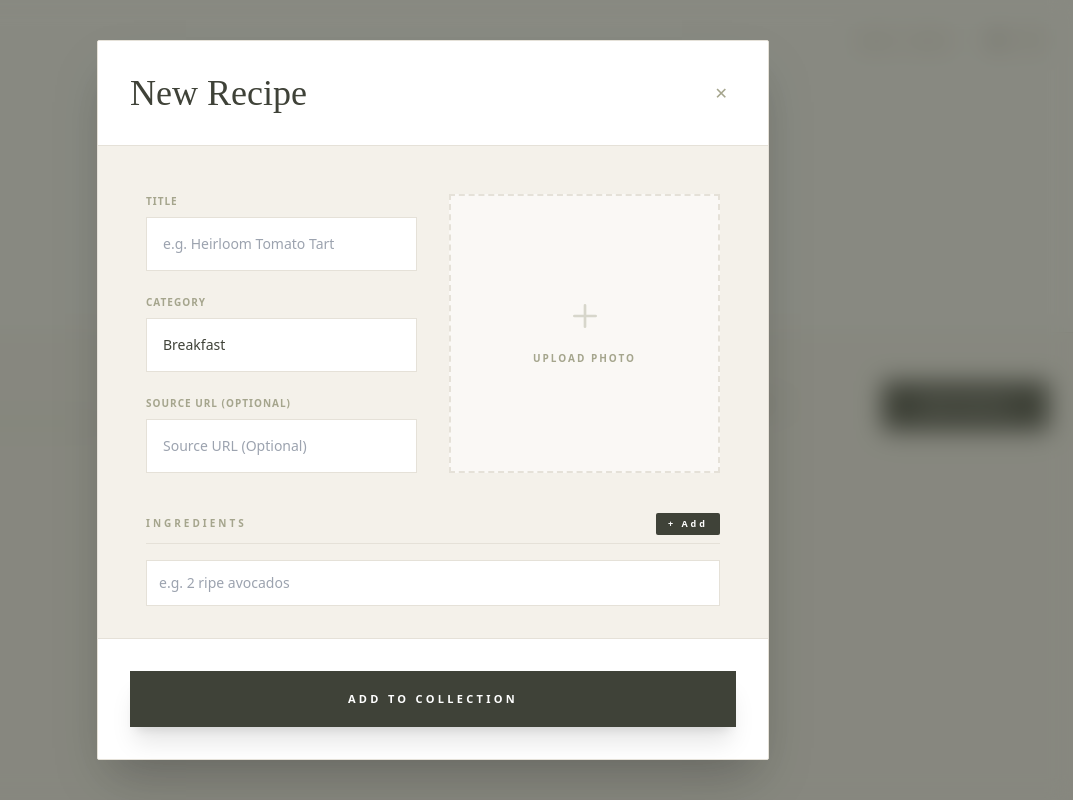
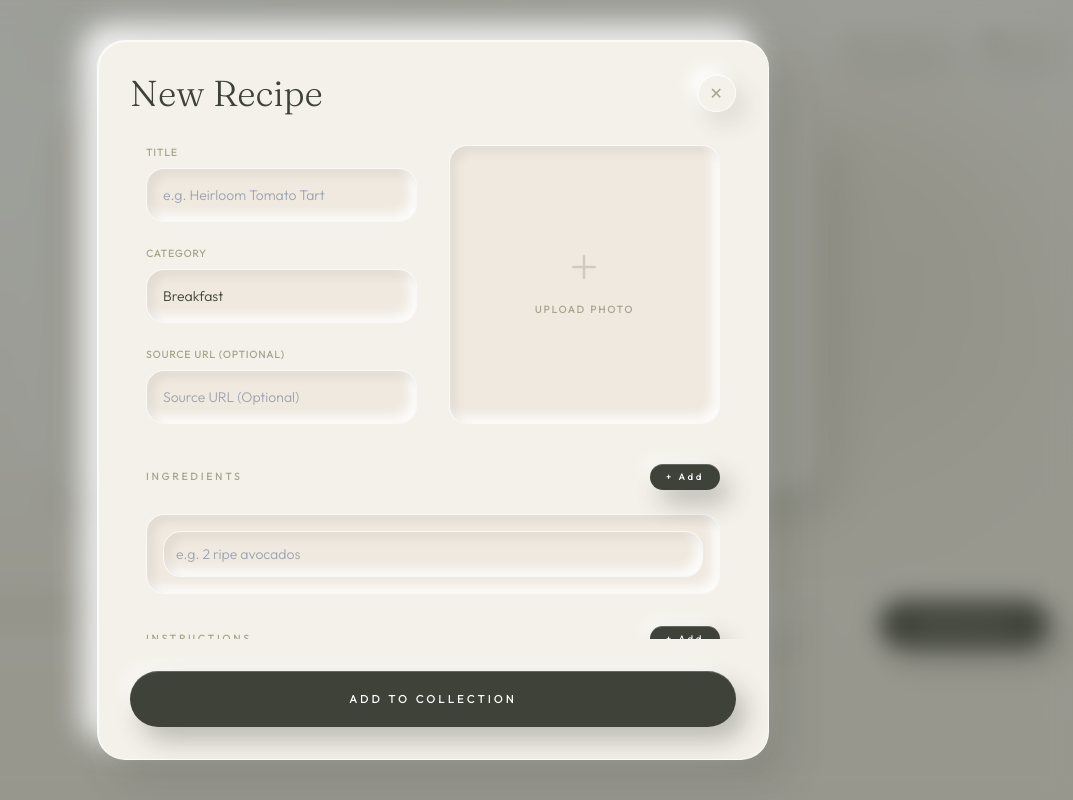
Before and after one commit to Dkerget/Cook-Book, a React (Vite) app: page / in a window 1280 px wide. Both pictures are taken after typing "Sample" into the empty fields and a click on the button "ADD RECIPE". Shown: the top 800 px of the page, without its empty margins (207-1280 px from the left). Built offline with nearby package versions, Linux system fonts and the light colour scheme.

Commit message:
Update soft clay UI

```diff
--- a/App.tsx
+++ b/App.tsx
@@ -32,6 +32,9 @@ const App: React.FC = () => {
 
   const fileInputRef = useRef<HTMLInputElement>(null);
   const t = translations[lang];
+  const titleWords = t.title.split(' ');
+  const lastWord = titleWords.length > 1 ? titleWords.pop() : titleWords[0];
+  const firstWords = titleWords.join(' ');
 
   useEffect(() => { localStorage.setItem(LANG_KEY, lang); }, [lang]);
   useEffect(() => { localStorage.setItem(STORAGE_KEY, JSON.stringify(recipes)); }, [recipes]);
@@ -70,9 +73,15 @@ const App: React.FC = () => {
   };
 
   return (
-    <div className="min-h-screen pb-20 selection:bg-[#3f4238] selection:text-white">
+    <div className="relative min-h-screen pb-20 selection:bg-[#3f4238] selection:text-white">
+      <div className="pointer-events-none absolute inset-0 -z-10 overflow-hidden">
+        <div className="clay-float absolute -top-32 -left-16 h-72 w-72 rounded-[48px] bg-white/50 blur-2xl"></div>
+        <div className="clay-float-slow absolute top-24 right-10 h-96 w-96 rounded-full bg-[#e8e2d8]/80 blur-3xl"></div>
+        <div className="absolute bottom-0 left-1/3 h-80 w-80 rounded-[64px] bg-white/40 blur-2xl"></div>
+      </div>
+
       <div className="fixed top-6 right-6 z-50 flex items-center gap-6">
-        <div className="flex gap-4 text-[9px] font-bold uppercase tracking-widest text-[#a5a58d] bg-[#f4f1ea]/80 backdrop-blur-sm p-2 rounded-sm border border-[#e5e1d8]">
+        <div className="clay-chip flex gap-4 text-[9px] font-bold uppercase tracking-widest text-[#a5a58d] px-4 py-2">
           <button
             className="hover:text-[#3f4238] transition-colors"
             onClick={() => {
@@ -110,26 +119,42 @@ const App: React.FC = () => {
             }}
           />
         </div>
-        <div className="flex gap-2 text-[10px] font-bold text-[#a5a58d] bg-[#f4f1ea]/80 backdrop-blur-sm p-2 rounded-sm border border-[#e5e1d8]">
+        <div className="clay-chip flex gap-2 text-[10px] font-bold text-[#a5a58d] px-4 py-2">
           <button onClick={() => setLang('en')} className={lang === 'en' ? 'text-[#3f4238]' : ''}>EN</button>
           <span className="opacity-20">|</span>
           <button onClick={() => setLang('ru')} className={lang === 'ru' ? 'text-[#3f4238]' : ''}>RU</button>
         </div>
       </div>
 
-      <header className="pt-24 pb-16 text-center border-b border-[#e5e1d8] mb-12 px-4 bg-white/30">
-        <h1 className="serif text-7xl md:text-9xl text-[#3f4238] mb-6 tracking-tight">{t.title}</h1>
-        <p className="text-[11px] md:text-sm uppercase tracking-[0.5em] text-[#a5a58d] font-bold">{t.subtitle}</p>
+      <header className="pt-28 pb-16 text-center mb-10 px-4">
+        <div className="mx-auto max-w-3xl clay-surface px-6 md:px-10 py-10 md:py-14">
+          <p className="text-[10px] md:text-xs uppercase tracking-[0.6em] text-[#a5a58d] font-bold mb-6">
+            {t.subtitle}
+          </p>
+          <h1 className="serif text-5xl md:text-7xl lg:text-8xl text-[#3f4238] tracking-tight">
+            <span className="block">{firstWords || lastWord}</span>
+            {firstWords && (
+              <span className="block text-2xl md:text-4xl lg:text-5xl uppercase tracking-[0.6em] text-[#a5a58d] mt-4">
+                {lastWord}
+              </span>
+            )}
+          </h1>
+          <div className="mt-8 flex flex-wrap justify-center gap-3 text-[10px] uppercase tracking-[0.35em] text-[#a5a58d] font-semibold">
+            <span className="clay-chip px-4 py-2">Soft Clay</span>
+            <span className="clay-chip px-4 py-2">Neumorphic</span>
+            <span className="clay-chip px-4 py-2">Kitchen Rituals</span>
+          </div>
+        </div>
       </header>
 
-      <div className="max-w-7xl mx-auto px-6 mb-16 flex flex-col md:flex-row gap-8 justify-between items-center">
-        <div className="relative w-full md:max-w-xs">
+      <div className="max-w-7xl mx-auto px-6 mb-14 flex flex-col md:flex-row gap-8 justify-between items-center">
+        <div className="relative w-full md:max-w-xs clay-inset px-5 py-4">
           <input
             type="text"
             placeholder={t.search}
             value={searchQuery}
             onChange={(e) => setSearchQuery(e.target.value)}
-            className="w-full bg-transparent border-b border-[#a5a58d] pb-3 text-[#3f4238] focus:outline-none focus:border-[#3f4238] transition-all placeholder:opacity-50"
+            className="w-full bg-transparent text-[#3f4238] focus:outline-none placeholder:opacity-50 text-sm tracking-wide"
           />
         </div>
         <div className="flex flex-wrap justify-center gap-3">
@@ -137,8 +162,8 @@ const App: React.FC = () => {
             <button
               key={cat}
               onClick={() => setActiveCategory(cat as any)}
-              className={`px-5 py-2 rounded-full text-[10px] font-bold uppercase tracking-widest border transition-all duration-300 ${
-                activeCategory === cat ? 'bg-[#3f4238] text-white border-[#3f4238] shadow-md' : 'text-[#a5a58d] border-[#e5e1d8] hover:border-[#a5a58d]'
+              className={`px-5 py-2 rounded-full text-[10px] font-bold uppercase tracking-widest transition-all duration-300 clay-chip ${
+                activeCategory === cat ? 'bg-[#3f4238] text-white border-[#3f4238]' : 'text-[#a5a58d] hover:text-[#3f4238]'
               }`}
             >
               {cat === 'All' ? t.all : t[cat as Category]}
@@ -147,7 +172,7 @@ const App: React.FC = () => {
         </div>
         <button
           onClick={() => setIsAddModalOpen(true)}
-          className="px-10 py-4 bg-[#3f4238] text-white text-[11px] uppercase font-bold tracking-[0.2em] rounded-sm hover:bg-[#525547] transition-all shadow-lg active:scale-95"
+          className="px-10 py-4 text-white text-[11px] uppercase font-bold tracking-[0.25em] clay-press hover:brightness-110 transition-all active:scale-95"
         >
           {t.addRecipe}
         </button>
@@ -196,9 +221,11 @@ const App: React.FC = () => {
         />
       )}
 
-      <footer className="mt-32 pt-20 border-t border-[#e5e1d8] px-6 max-w-7xl mx-auto text-center opacity-40 pb-20">
-        <div className="serif text-4xl text-[#3f4238] mb-4 tracking-wide">{t.footerNote}</div>
-        <div className="text-[9px] uppercase tracking-[0.6em] text-[#a5a58d] font-bold">{t.curated}</div>
+      <footer className="mt-32 pt-20 px-6 max-w-7xl mx-auto text-center pb-20">
+        <div className="clay-surface inline-flex flex-col items-center px-10 py-8">
+          <div className="serif text-3xl md:text-4xl text-[#3f4238] mb-4 tracking-wide">{t.footerNote}</div>
+          <div className="text-[9px] uppercase tracking-[0.6em] text-[#a5a58d] font-bold">{t.curated}</div>
+        </div>
       </footer>
     </div>
   );
--- a/components/AddRecipeModal.tsx
+++ b/components/AddRecipeModal.tsx
@@ -27,31 +27,31 @@ export const AddRecipeModal: React.FC<AddRecipeModalProps> = ({ onClose, lang, o
   };
 
   return (
-    <div className="fixed inset-0 z-[60] flex items-center justify-center p-4 bg-[#3f4238]/60 backdrop-blur-md overflow-y-auto">
-      <div className="bg-[#f4f1ea] w-full max-w-2xl max-h-[90vh] flex flex-col rounded-sm shadow-2xl overflow-hidden border border-[#e5e1d8]">
-        <div className="p-8 border-b border-[#e5e1d8] flex justify-between items-center bg-white">
+    <div className="fixed inset-0 z-[60] flex items-center justify-center p-4 bg-[#3f4238]/50 backdrop-blur-md overflow-y-auto">
+      <div className="clay-surface w-full max-w-2xl max-h-[90vh] flex flex-col overflow-hidden">
+        <div className="p-8 flex justify-between items-center">
           <h2 className="serif text-4xl text-[#3f4238]">{t.newRecipe}</h2>
-          <button onClick={onClose} className="text-[#a5a58d] hover:text-[#3f4238] transition-colors p-2">✕</button>
+          <button onClick={onClose} className="clay-chip text-[#a5a58d] hover:text-[#3f4238] transition-colors px-3 py-1.5">✕</button>
         </div>
-        <form onSubmit={handleSubmit} className="flex-1 overflow-y-auto p-8 md:p-12 space-y-10 custom-scrollbar">
+        <form onSubmit={handleSubmit} className="flex-1 overflow-y-auto px-8 pb-10 md:px-12 md:pb-12 space-y-10 custom-scrollbar">
           <div className="grid grid-cols-1 md:grid-cols-2 gap-8">
             <div className="space-y-6">
               <div>
                 <label className="text-[10px] font-bold uppercase tracking-widest text-[#a5a58d] mb-2 block">{t.recipeTitle}</label>
-                <input required placeholder={t.placeholderTitle} value={formData.title} onChange={e => setFormData({...formData, title: e.target.value})} className="w-full p-4 text-sm border border-[#e5e1d8] bg-white focus:outline-none focus:border-[#a5a58d]" />
+                <input required placeholder={t.placeholderTitle} value={formData.title} onChange={e => setFormData({...formData, title: e.target.value})} className="w-full p-4 text-sm clay-inset focus:outline-none" />
               </div>
               <div>
                 <label className="text-[10px] font-bold uppercase tracking-widest text-[#a5a58d] mb-2 block">{t.category}</label>
-                <select value={formData.category} onChange={e => setFormData({...formData, category: e.target.value as Category})} className="w-full p-4 text-sm border border-[#e5e1d8] bg-white focus:outline-none focus:border-[#a5a58d] appearance-none">
+                <select value={formData.category} onChange={e => setFormData({...formData, category: e.target.value as Category})} className="w-full p-4 text-sm clay-inset focus:outline-none appearance-none">
                   {Object.values(Category).map(c => <option key={c} value={c}>{t[c]}</option>)}
                 </select>
               </div>
               <div>
                 <label className="text-[10px] font-bold uppercase tracking-widest text-[#a5a58d] mb-2 block">{t.sourceUrl}</label>
-                <input type="url" placeholder={t.sourceUrl} value={formData.url} onChange={e => setFormData({...formData, url: e.target.value})} className="w-full p-4 text-sm border border-[#e5e1d8] bg-white focus:outline-none focus:border-[#a5a58d]" />
+                <input type="url" placeholder={t.sourceUrl} value={formData.url} onChange={e => setFormData({...formData, url: e.target.value})} className="w-full p-4 text-sm clay-inset focus:outline-none" />
               </div>
             </div>
-            <div className="border-2 border-dashed border-[#e5e1d8] flex flex-col items-center justify-center p-6 cursor-pointer min-h-[220px] bg-white/50 hover:bg-white transition-colors group" onClick={() => fileInputRef.current?.click()}>
+            <div className="clay-inset flex flex-col items-center justify-center p-6 cursor-pointer min-h-[220px] hover:brightness-105 transition-colors group" onClick={() => fileInputRef.current?.click()}>
               {formData.thumbnail ? (
                 <img src={formData.thumbnail} className="max-h-full object-contain" alt="Preview" />
               ) : (
@@ -73,39 +73,39 @@ export const AddRecipeModal: React.FC<AddRecipeModalProps> = ({ onClose, lang, o
 
           <div className="space-y-8">
             <div>
-              <div className="font-bold text-[10px] text-[#a5a58d] uppercase tracking-[0.3em] border-b border-[#e5e1d8] pb-2 mb-4 flex justify-between items-center">
+              <div className="font-bold text-[10px] text-[#a5a58d] uppercase tracking-[0.3em] pb-2 mb-4 flex justify-between items-center">
                 <span>{t.ingredients}</span>
-                <button type="button" onClick={() => setFormData({...formData, ingredients: [...formData.ingredients, '']})} className="text-[9px] bg-[#3f4238] text-white px-3 py-1 rounded-sm">{t.add}</button>
+                <button type="button" onClick={() => setFormData({...formData, ingredients: [...formData.ingredients, '']})} className="text-[9px] clay-press text-white px-4 py-1.5">{t.add}</button>
               </div>
-              <div className="space-y-3">
+              <div className="space-y-3 clay-inset px-4 py-4">
                 {formData.ingredients.map((ing, i) => (
                   <input key={i} value={ing} placeholder={t.placeholderIng} onChange={e => {
                     const n = [...formData.ingredients]; n[i] = e.target.value; setFormData({...formData, ingredients: n});
-                  }} className="w-full p-3 text-sm border border-[#e5e1d8] bg-white focus:outline-none focus:border-[#a5a58d]" />
+                  }} className="w-full p-3 text-sm clay-inset focus:outline-none" />
                 ))}
               </div>
             </div>
 
             <div>
-              <div className="font-bold text-[10px] text-[#a5a58d] uppercase tracking-[0.3em] border-b border-[#e5e1d8] pb-2 mb-4 flex justify-between items-center">
+              <div className="font-bold text-[10px] text-[#a5a58d] uppercase tracking-[0.3em] pb-2 mb-4 flex justify-between items-center">
                 <span>{t.instructions}</span>
-                <button type="button" onClick={() => setFormData({...formData, instructions: [...formData.instructions, '']})} className="text-[9px] bg-[#3f4238] text-white px-3 py-1 rounded-sm">{t.add}</button>
+                <button type="button" onClick={() => setFormData({...formData, instructions: [...formData.instructions, '']})} className="text-[9px] clay-press text-white px-4 py-1.5">{t.add}</button>
               </div>
-              <div className="space-y-4">
+              <div className="space-y-4 clay-inset px-4 py-4">
                 {formData.instructions.map((step, i) => (
                   <div key={i} className="flex gap-4 items-start">
                     <span className="serif text-[#a5a58d] pt-3 w-4 shrink-0 text-sm italic">{i + 1}</span>
                     <textarea value={step} placeholder={t.placeholderStep} onChange={e => {
                       const n = [...formData.instructions]; n[i] = e.target.value; setFormData({...formData, instructions: n});
-                    }} className="w-full p-3 text-sm border border-[#e5e1d8] bg-white focus:outline-none focus:border-[#a5a58d] min-h-[80px]" />
+                    }} className="w-full p-3 text-sm clay-inset focus:outline-none min-h-[80px]" />
                   </div>
                 ))}
               </div>
             </div>
           </div>
         </form>
-        <div className="p-8 bg-white border-t border-[#e5e1d8]">
-          <button type="button" onClick={handleSubmit} className="w-full py-5 bg-[#3f4238] text-white text-[11px] font-bold uppercase tracking-[0.3em] hover:bg-[#525547] transition-all shadow-xl active:scale-[0.98]">{t.addToCollection}</button>
+        <div className="p-8">
+          <button type="button" onClick={handleSubmit} className="w-full py-5 text-white text-[11px] font-bold uppercase tracking-[0.3em] clay-press hover:brightness-110 transition-all active:scale-[0.98]">{t.addToCollection}</button>
         </div>
       </div>
     </div>
--- a/constants.ts
+++ b/constants.ts
@@ -2,7 +2,7 @@ import { Category, Recipe } from './types.ts';
 
 export const translations = {
   en: {
-    title: "Cookbook",
+    title: "Wellness Cookbook",
     subtitle: "The Art of Mindful Nourishment",
     search: "Filter your collection...",
     addRecipe: "Add Recipe",
--- a/index.html
+++ b/index.html
@@ -4,21 +4,71 @@
     <meta charset="UTF-8" />
     <meta name="viewport" content="width=device-width, initial-scale=1.0" />
     <title>Wellness Cookbook</title>
+    <link rel="preconnect" href="https://fonts.googleapis.com" />
+    <link rel="preconnect" href="https://fonts.gstatic.com" crossorigin />
+    <link href="https://fonts.googleapis.com/css2?family=Fraunces:opsz,wght@9..144,300,400,500,600&family=Outfit:wght@300,400,500,600,700&display=swap" rel="stylesheet" />
     <script src="https://cdn.tailwindcss.com"></script>
     <style>
       :root {
-        --font-serif: ui-serif, "Iowan Old Style", "Apple Garamond", Baskerville, "Times New Roman", Times, serif;
-        --font-sans: ui-sans-serif, system-ui, -apple-system, BlinkMacSystemFont, "Segoe UI", Roboto, "Helvetica Neue", Arial, sans-serif;
+        --font-serif: "Fraunces", "Iowan Old Style", "Apple Garamond", Baskerville, "Times New Roman", Times, serif;
+        --font-sans: "Outfit", "Segoe UI", "Helvetica Neue", Arial, sans-serif;
       }
       body {
         font-family: var(--font-sans);
-        background-color: #f4f1ea;
+        background:
+          radial-gradient(1200px 800px at 15% 10%, rgba(255, 255, 255, 0.9), transparent 60%),
+          radial-gradient(900px 700px at 85% 0%, rgba(255, 255, 255, 0.7), transparent 55%),
+          linear-gradient(180deg, #f4f1ea 0%, #efe9e0 100%);
         color: #3f4238;
         -webkit-font-smoothing: antialiased;
       }
       h1, h2, h3, h4, .serif {
         font-family: var(--font-serif);
         font-weight: 500;
+      }
+      .clay-surface {
+        background: #f4f1ea;
+        border-radius: 28px;
+        border: 1px solid rgba(255, 255, 255, 0.7);
+        box-shadow:
+          18px 24px 40px rgba(63, 66, 56, 0.16),
+          -16px -16px 28px rgba(255, 255, 255, 0.85),
+          inset 1px 1px 0 rgba(255, 255, 255, 0.7);
+      }
+      .clay-inset {
+        background: #efe9e0;
+        border-radius: 18px;
+        border: 1px solid rgba(255, 255, 255, 0.7);
+        box-shadow:
+          inset 6px 6px 10px rgba(63, 66, 56, 0.08),
+          inset -6px -6px 12px rgba(255, 255, 255, 0.9);
+      }
+      .clay-chip {
+        background: rgba(244, 241, 234, 0.85);
+        border-radius: 999px;
+        border: 1px solid rgba(255, 255, 255, 0.7);
+        box-shadow:
+          10px 12px 24px rgba(63, 66, 56, 0.12),
+          -8px -8px 18px rgba(255, 255, 255, 0.9),
+          inset 1px 1px 0 rgba(255, 255, 255, 0.7);
+      }
+      .clay-press {
+        background: #3f4238;
+        border-radius: 999px;
+        box-shadow:
+          10px 14px 24px rgba(63, 66, 56, 0.3),
+          -8px -8px 16px rgba(255, 255, 255, 0.5),
+          inset 0 1px 0 rgba(255, 255, 255, 0.2);
+      }
+      .clay-float {
+        animation: float 10s ease-in-out infinite;
+      }
+      .clay-float-slow {
+        animation: float 16s ease-in-out infinite;
+      }
+      @keyframes float {
+        0%, 100% { transform: translateY(0px); }
+        50% { transform: translateY(-18px); }
       }
       ::-webkit-scrollbar { width: 6px; }
       ::-webkit-scrollbar-track { background: #f4f1ea; }
```
Also changed, not shown: components/EditRecipeModal.tsx (+17 -17 lines), components/RecipeCard.tsx (+13 -8 lines), components/RecipeDetail.tsx (+12 -10 lines).
